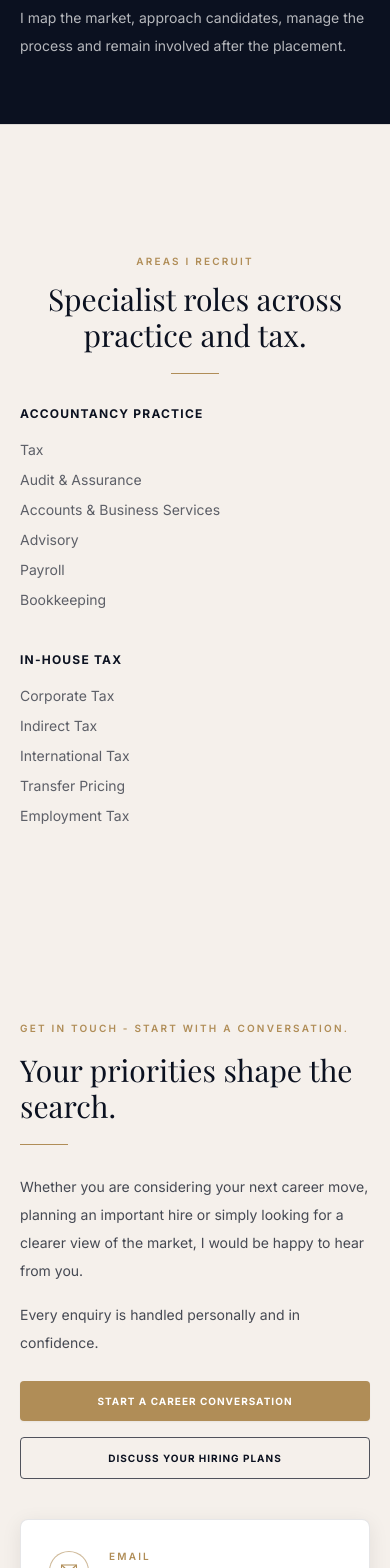
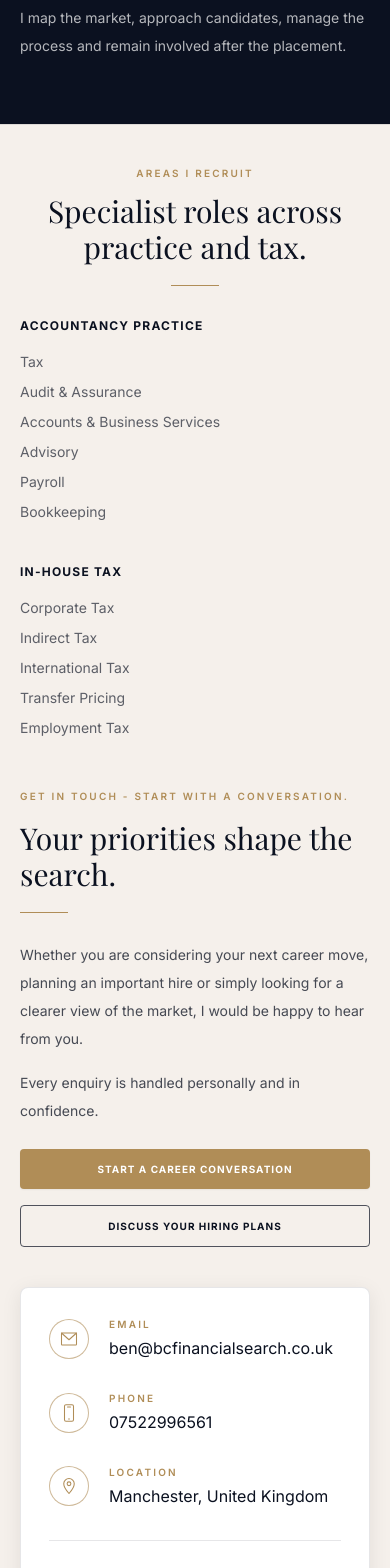
Before and after one commit to WH-93/website-skeleton-1, a Next.js app: page / in a window 390 px wide. Shown: the part 5640-7208 px from the top of the page. Built offline with nearby package versions, Linux system fonts and the light colour scheme; a web font is replaced by a local one.

Commit message:
Fix mobile Contact anchor scroll + close Areas/Contact gap on homepage

```diff
--- a/src/app/page.tsx
+++ b/src/app/page.tsx
@@ -150,8 +150,8 @@ export default function HomePage() {
         </div>
       </section>
 
-      <section className="section bg-warm-white border-t border-navy/10">
-        <div className="section px-5 sm:px-8 lg:pl-16 xl:pl-20 lg:pr-10 text-center">
+      <section className="bg-warm-white border-t border-navy/10">
+        <div className="px-5 sm:px-8 lg:pl-16 xl:pl-20 lg:pr-10 pt-10 pb-8 text-center">
           <p className="eyebrow mb-3">Areas I Recruit</p>
           <h2 className="section-title text-3xl sm:text-4xl">Specialist roles across practice and tax.</h2>
           <span className="gold-rule mx-auto" />
@@ -181,7 +181,7 @@ export default function HomePage() {
         </div>
       </section>
 
-      <section id="contact" className="section bg-warm-white scroll-mt-24">
+      <section id="contact" className="bg-warm-white scroll-mt-24 pt-4 pb-16 sm:pb-20 lg:pb-24">
         <div className="container-page grid gap-10 lg:grid-cols-[0.9fr_1.1fr] items-start">
           <div>
             <p className="eyebrow mb-4">Get in Touch - Start with a conversation.</p>
```
